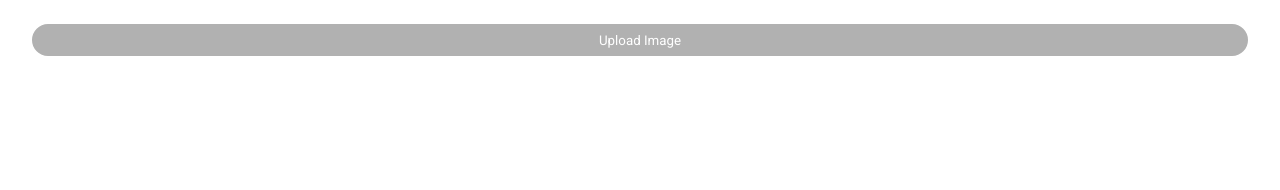
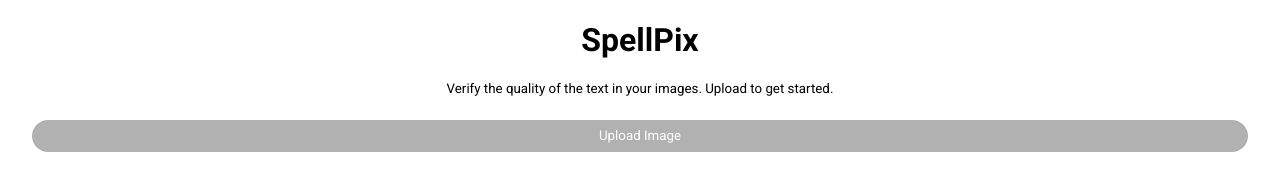
Before and after one commit to aa4mat/spellpix, a website with bundled scripts: page index.html in a window 1280 px wide. Built offline with nearby package versions, Linux system fonts and the light colour scheme.

Commit message:
updated index.html, index.js
includes font library, title, subheading, and working upload image button

```diff
--- a/index.html
+++ b/index.html
@@ -44,10 +44,28 @@
                 font-family: 'Roboto', sans-serif;
             }
 
+            h1 {
+                text-align: center;
+                font-family: 'Roboto', sans-serif; /* Example of setting the font */
+            }
+
+            .subtitle {
+                text-align: center;
+                font-family: 'Roboto', sans-serif; /* Apply the Roboto font */
+                font-size: smaller;
+                margin-top: 0;
+                margin-bottom: 20px;
+                max-width: 70%; /* Makes the text narrower */
+                margin-left: auto; /* Centers the text block horizontally */
+                margin-right: auto;
+            }
+
         </style>
 
     </head>
     <body>
+        <h1 style="text-align: center;">SpellPix</h1>
+        <p class="subtitle">Verify the quality of the text in your images. Upload to get started.</p>
         <input type="file" id="imageInput" accept="image/*">
         <!--
             Please note that this document does not use the spectrum web components theme for Express.
```
